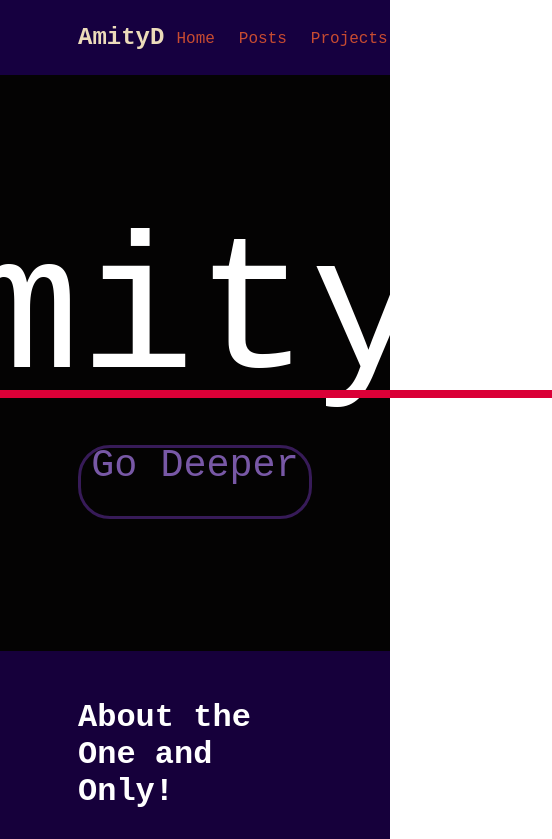
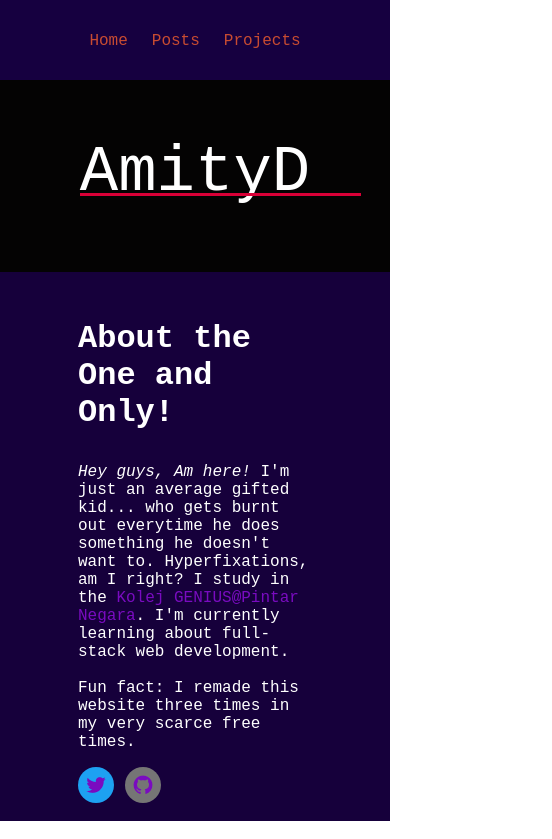
Before and after one commit to TheAmanD/TheAmanD.github.io, a website: page index.html in a window 390 px wide. Shown: the top 839 px of the page, 552 px wide, since content can reach past the window. Drawn offline with Linux system fonts and the light colour scheme; a web font is replaced by a local one.

Commit message:
Mobile-friendly time

```diff
--- a/index.html
+++ b/index.html
@@ -30,6 +30,14 @@
             <a href="#about-me">Go Deeper</a>
         </div>
     </div>
+    <div class="anilogo-smol">
+        <div id="amtext">
+            <span class="amitydsmol">AmityD</span>
+        </div>
+        <!-- <div class="abtmebtn">
+            <a href="#about-me">Go Deeper</a>
+        </div> -->
+    </div>
     <div class="about-me" id="about-me">
         <div class="abtmetext">
             <p id="aboutheader">About the One and Only!</p>
--- a/main.scss
+++ b/main.scss
@@ -25,6 +25,7 @@ html {
     align-items: center;
     justify-content: space-between;
     width: 60%;
+    height: 5em;
     padding-left: 20%;
     padding-right: 20%;
     .topbarleft {
@@ -87,11 +88,11 @@ html {
             user-select: none;
         }
         &::after {
-            content: "⠀⠀⠀⠀⠀";
+            content: "⠀⠀⠀⠀⠀⠀";
             top: 0.8em;
             transform: scaleX(1);
             transform-origin: left;
-            border-bottom: 8px solid #DA0037;
+            border-bottom: 0.05em solid #DA0037;
             animation: logounderline 4s cubic-bezier(0.190, 1.000, 0.220, 1.000);
             user-select: none;
             position: absolute;
@@ -121,6 +122,59 @@ html {
             top: -3.7em;
         }
     }
+}
+
+.anilogo-smol {
+    display: none;
+    flex-flow: column;
+    align-items: center;
+    justify-content: center;
+    background-color: #040303;
+    height: 3em;
+    font-size: 4em;
+    #amtext {
+        display: flex;
+        span {
+            margin: 0;
+        }
+        .amitydsmol {
+            color: #FFF;
+            transform: translateX(0);
+            user-select: none;
+        }
+        &::after {
+            content: "⠀⠀⠀⠀⠀⠀";
+            top: 1.8em;
+            transform: scaleX(1);
+            transform-origin: left;
+            border-bottom: 0.05em solid #DA0037;
+            user-select: none;
+            position: absolute;
+            margin-bottom: 0.1em;
+        }
+        margin-bottom: 0.1em;
+    }
+    // .abtmebtn {
+    //     height: 0.25em;
+    //     border: 3px solid #371B58;
+    //     border-radius: 32px;
+    //     padding: 10px;
+    //     transition: all 300ms ease;
+    //     &:hover {
+    //         border: 3px solid #4C3575;
+    //         background-color: #371B58;
+    //         a {
+    //             color: #7858A6;
+    //         }
+    //     }
+    //     a {
+    //         color: #7858A6;
+    //         font-size: 20%;
+    //         position: relative;
+    //         text-decoration: none;
+    //         top: -3.7em;
+    //     }
+    // }
 }
 
 .about-me {
@@ -204,4 +258,19 @@ html {
     #amtext::before {
         animation: none;
     }
+    .anilogo {
+        display: none;
+    }
+    .anilogo-smol {
+        display: flex;
+    }
+    .topbar {
+        justify-content: center;
+    }
+    .topbar .topbarleft {
+        display: none;
+    }
+    .topbar .topbarright {
+        justify-content: center;
+    }
 }
```
Also changed, not shown: main.css.
